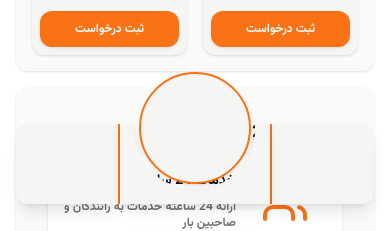
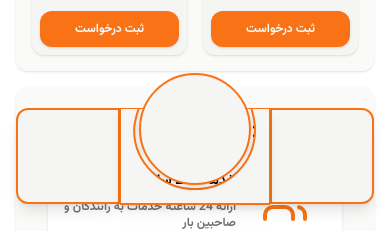
Before and after one commit to SoliTheUnholy/Radbar24, a Next.js app: page /home in a window 390 px wide. Shown: the part 624-855 px from the top of the page. Built offline with nearby package versions, Linux system fonts and the light colour scheme.

Commit message:
aaaaaaaaaaaaaaaaa

```diff
--- a/app/home/layout.tsx
+++ b/app/home/layout.tsx
@@ -112,11 +112,11 @@ export default function UserLayout({
         </header>
         {/* <div className="fixed -z-50 h-screen w-screen bg-[url('/pattern.png')] bg-repeat"></div> */}
         {children}
-        <div className="fixed sm:hidden z-30 bottom-0 flex rounded-3xl  justify-center w-full h-28 p-4 bg-clip-content">
-          <div className="bg-muted shadow-lg border-l-2 border-orange-500 h-20 grow rounded-r-xl"></div>
-          <div className="w-[150px] drop-shadow-lg h-24 flex items-end overflow-hidden">
+        <div className="fixed sm:hidden z-30 bottom-0 flex rounded-3xl  justify-center w-full h-32 p-4 bg-clip-content">
+          <div className="bg-muted shadow-lg border-2 border-orange-500 h-24 grow rounded-r-xl"></div>
+          <div className="w-[150px] drop-shadow-lg h-28 flex items-end overflow-hidden">
             <svg
-            className="fill-muted"
+            className="fill-muted stroke-2 stroke-primary"
             >
               <path
                 fill-rule="evenodd"
@@ -124,8 +124,8 @@ export default function UserLayout({
               />
             </svg>
           </div>
-          <div className="absolute shadow-md h-28 w-28 rounded-full bg-muted self-center justify-self-center mb-[72px] border-2 border-orange-500"></div>
-          <div className="bg-muted shadow-lg border-r-2 border-orange-500 rounded-l-xl h-20 grow"></div>
+          <div className="absolute shadow-md h-28 w-28 rounded-full bg-muted self-center justify-self-center mb-[54px] border-2 border-orange-500"></div>
+          <div className="bg-muted shadow-lg border-2 border-orange-500 rounded-l-xl h-24 grow"></div>
         </div>
         <footer className="mt-4">
           <Card className="rounded-none border-none px-3">
```
